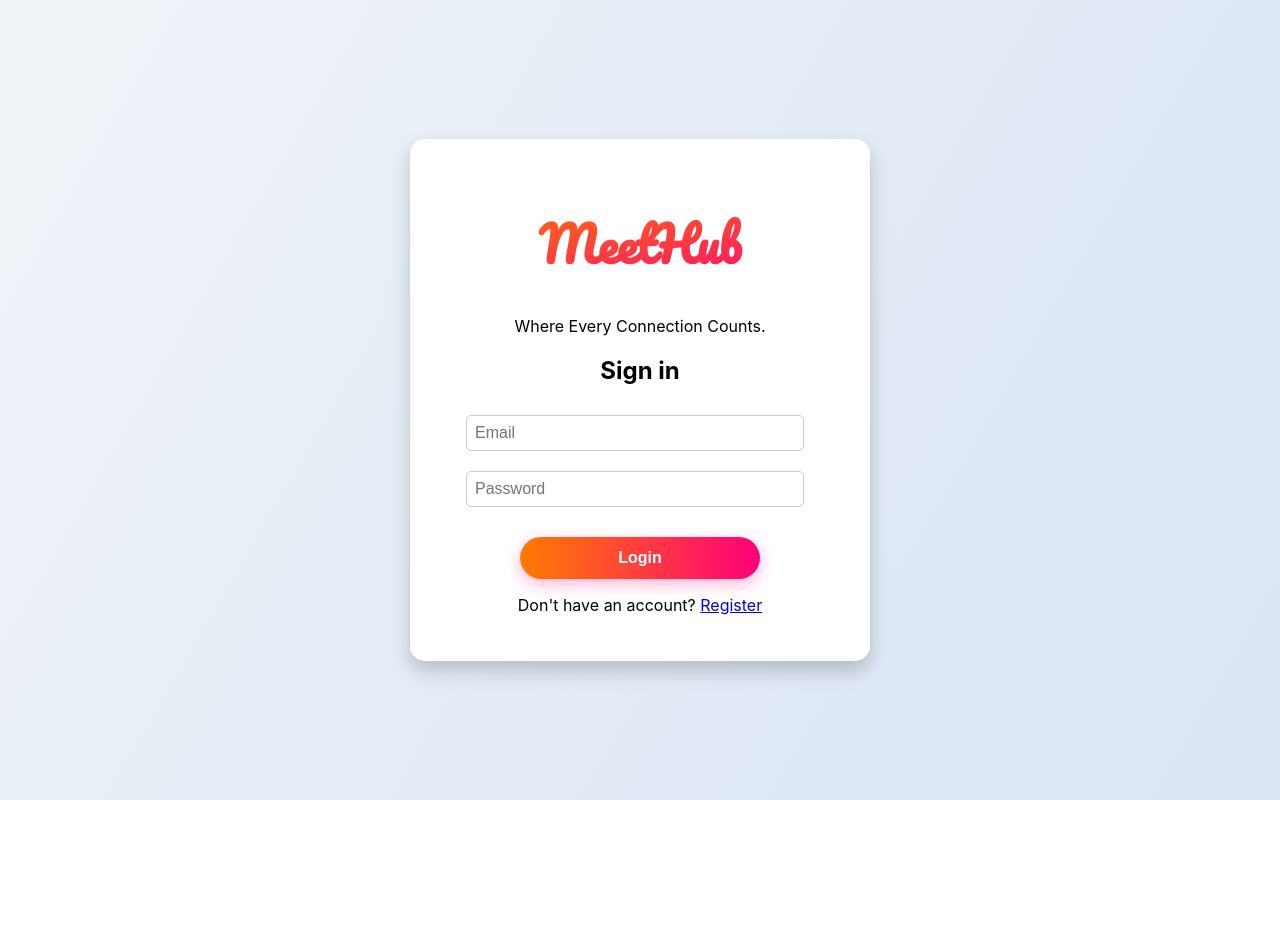
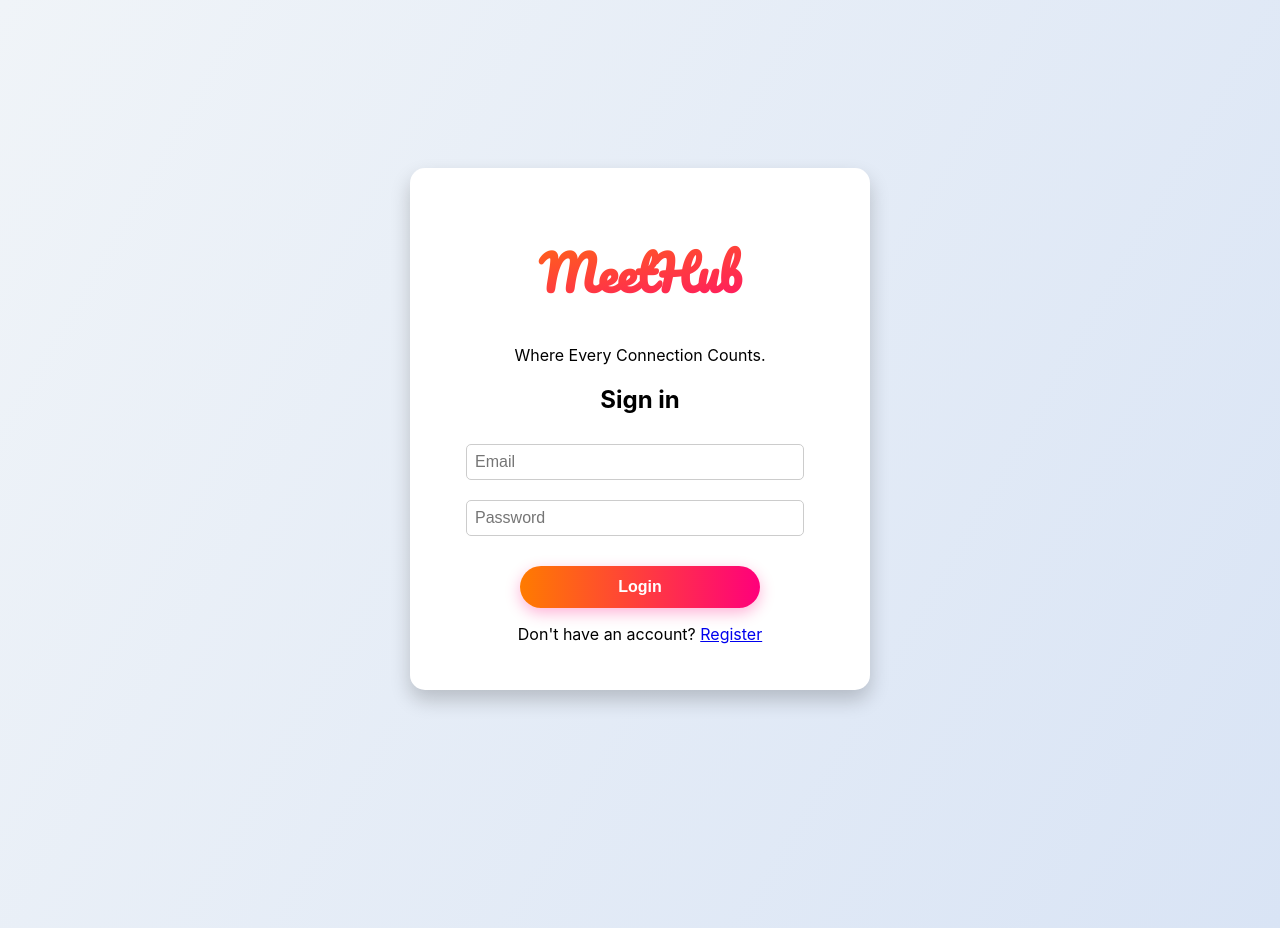
Before and after one commit to EmanuelePardini/MeetHub-Demo, a React (Create React App) app in the folder frontend/: page / in a window 1280 px wide. Before the commit the page ends 800 px from the top, so only its background shows below. Built offline with nearby package versions, Linux system fonts and the light colour scheme.

Commit message:
Update EventGrid.css

```diff
--- a/frontend/src/components/EventGrid/EventGrid.css
+++ b/frontend/src/components/EventGrid/EventGrid.css
@@ -1,3 +1,8 @@
+body{
+  align-items: flex-start;
+  padding-top: 10%;
+}
+
 /* Layout della griglia eventi */
 .event-grid {
   display: flex;
```
